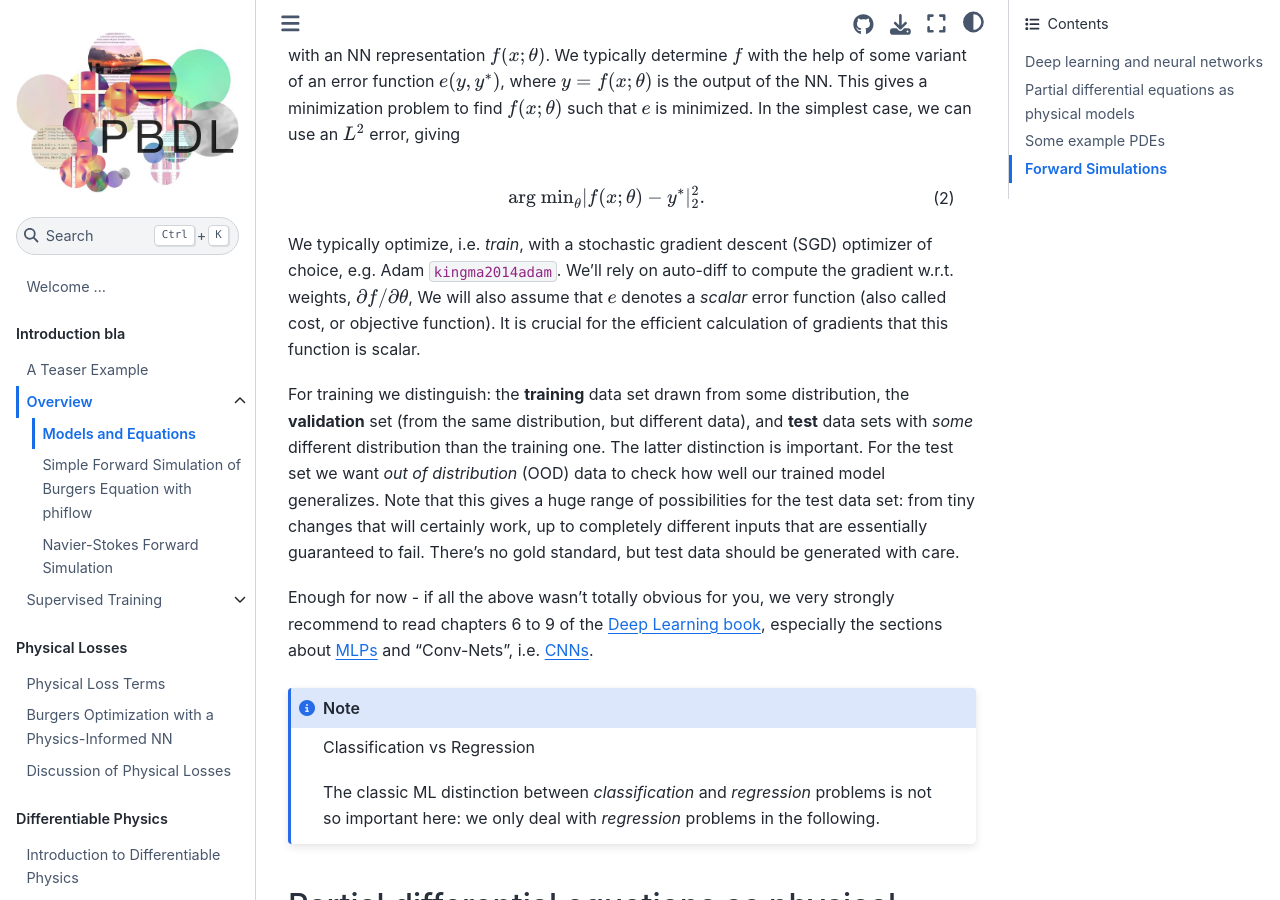
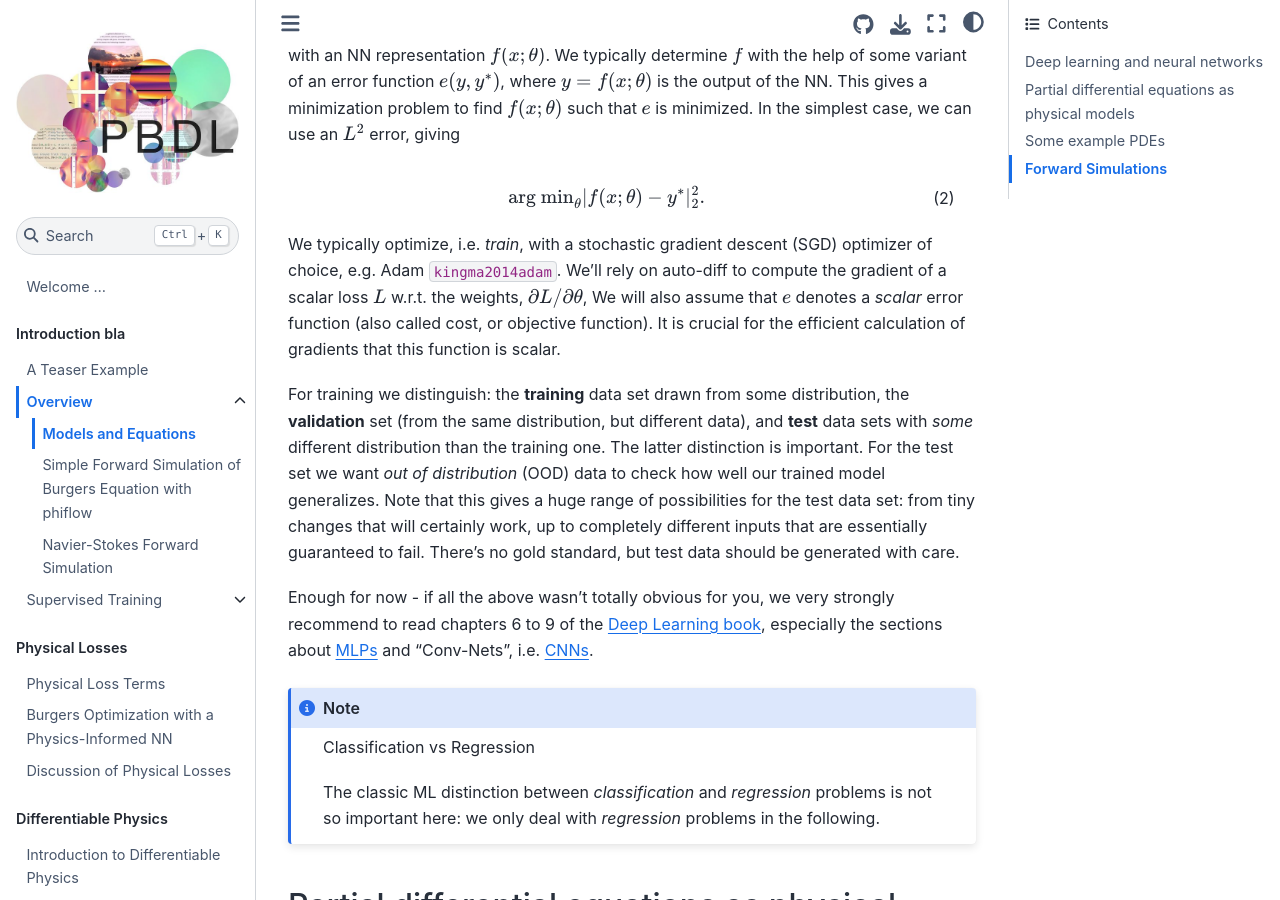
Before and after one commit to tum-pbs/pbdl-book, a Jupyter Book: the page built from overview-equations.md, in a window 1280 px wide and 900 px high, scrolled down 509 px. Built offline with Jupyter Book 1.0.4 settings and Sphinx 7.4.7 and the Sphinx Book theme 1.1.4, drawn with Linux system fonts in a browser that asks for light colours; pages that are not in the unit, such as notebooks, are missing from menus; cross-references to code outside the pages are shown as plain code.

Commit message:
fixed smaller issues

```diff
--- a/overview-equations.md
+++ b/overview-equations.md
@@ -28,7 +28,7 @@ $$ (learn-l2)
 
 We typically optimize, i.e. _train_,
 with a stochastic gradient descent (SGD) optimizer of choice, e.g. Adam {cite}`kingma2014adam`.
-We'll rely on auto-diff to compute the gradient w.r.t. weights, $\partial f / \partial \theta$,
+We'll rely on auto-diff to compute the gradient of a scalar loss $L$ w.r.t. the weights, $\partial L / \partial \theta$,
 We will also assume that $e$ denotes a _scalar_ error function (also
 called cost, or objective function).
 It is crucial for the efficient calculation of gradients that this function is scalar.
```
Also changed, not shown: diffphys-code-sol.ipynb, 1 other file.
